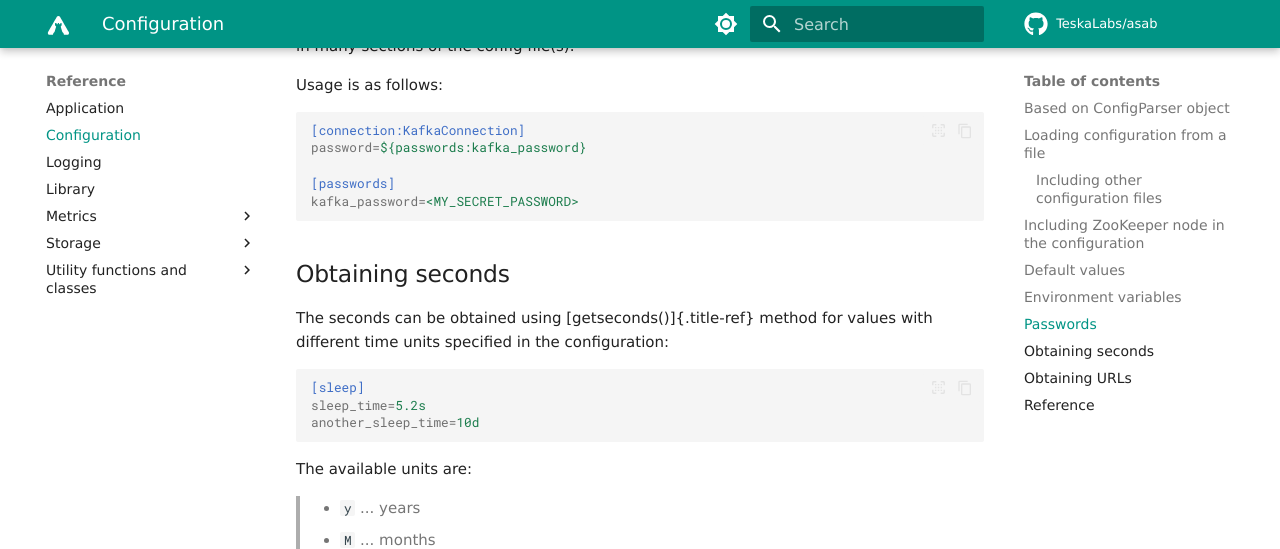
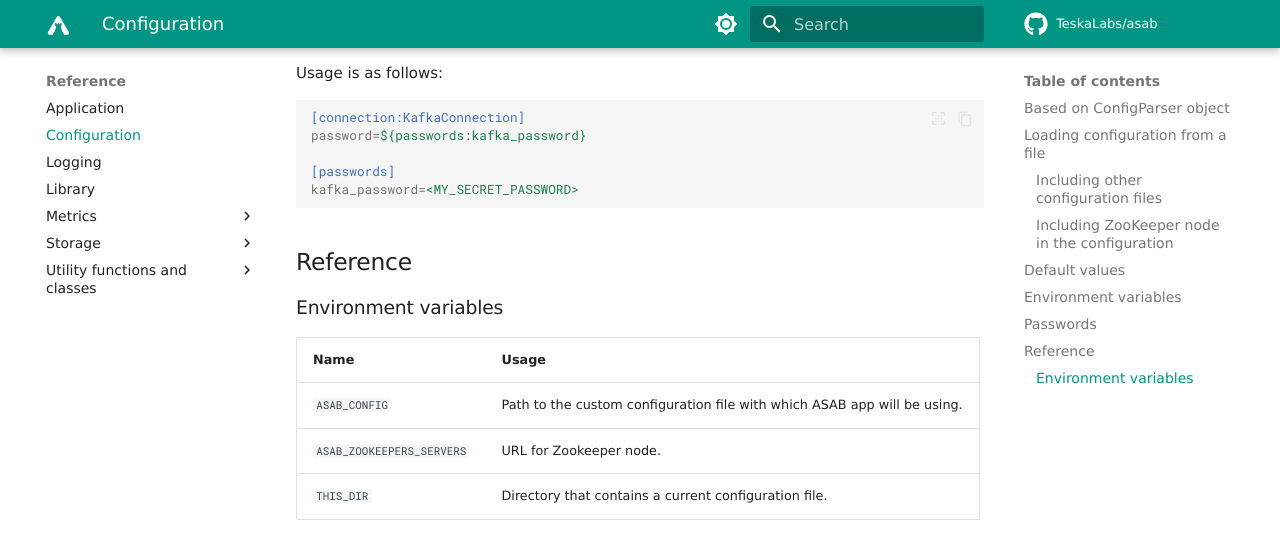
Before and after one commit to TeskaLabs/asab, an MkDocs documentation site: the page built from docs/reference/config/reference.md, in a window 1280 px wide and 1400 px high, scrolled down 4128 px. Shown: the top 549 px of the window. Built offline with MkDocs 1.6.1 and Material for MkDocs 9.7.7, drawn with Linux system fonts in a browser that asks for light colours; some web fonts are replaced; comment, search, counter and statistics services are not loaded; some of the changed text lies outside the part shown; grey boxes are pictures that could not be loaded.

Commit message:
Move function description to docstrings, modify headers

````diff
--- a/docs/reference/config/reference.md
+++ b/docs/reference/config/reference.md
@@ -140,7 +140,7 @@
     ./etc/site.d/*.conf
 ```
 
-## Including ZooKeeper node in the configuration
+### Including ZooKeeper node in the configuration
 
 The separator between includes is newline or space - it means that space MUST NOT be in the names of nodes in the ZooKeeper.
 
@@ -161,15 +161,11 @@
 ```
 
 
-
-
-
 ## Default values
 
 This is how you can extend configuration default values:
 
-``` python
-
+```python
 asab.Config.add_defaults(
     {
         'section_name': {
@@ -205,28 +201,26 @@
 '/home/user/.myapp/'
 ```
 
-There is a special environment variable `${THIS_DIR}` that
-is expanded to a directory that contains a current configuration file.
-It is useful in complex configurations that utilizes included
-configuration files etc.
+There is a special environment variable `${THIS_DIR}` that is
+expanded to a directory that contains a current configuration file.
+It is useful in complex configurations that utilizes included configuration files etc.
 
-``` {.ini}
+``` ini
 [section_name]
 my_file=${THIS_DIR}/my_file.txt
 ```
 
-Another environment variable [${HOSTNAME}]{.title-ref} contains the
-application hostname to be used f. e. in logging file path.
+Another environment variable `${HOSTNAME}` contains the
+application hostname to be used, e.g. in logging file path.
 
-``` {.ini}
+``` ini
 [section_name]
 my_file=${THIS_DIR}/${HOSTNAME}/my_file.txt
 ```
 
 ## Passwords
 
-
-[passwords] section in the configuration serves to securely store
+`[passwords]` section in the configuration serves to securely store
 passwords, which are then not shown publicly in the default API config
 endpoint's output.
 
@@ -235,7 +229,7 @@
 
 Usage is as follows:
 
-``` {.ini}
+``` ini
 [connection:KafkaConnection]
 password=${passwords:kafka_password}
 
@@ -243,74 +237,18 @@
 kafka_password=<MY_SECRET_PASSWORD>
 ```
 
-## Obtaining seconds
-
-The seconds can be obtained using [getseconds()]{.title-ref} method for
-values with different time units specified in the configuration:
-
-``` {.ini}
-[sleep]
-sleep_time=5.2s
-another_sleep_time=10d
-```
-
-The available units are:
-
-> -   `y` ... years
-> -   `M` ... months
-> -   `w` ... weeks
-> -   `d` ... days
-> -   `h` ... hours
-> -   `m` ... minutes
-> -   `s` ... seconds
-> -   `ms` .. miliseconds
-
-If no unit is specified, float of seconds is expected.
-
-The obtainment of the second value in the code can be achieved in two
-ways:
-
-``` {.python}
-self.SleepTime = asab.Config["sleep"].getseconds("sleep_time")
-self.AnotherSleepTime = asab.Config.getseconds("sleep", "another_sleep_time")
-```
-
-Obtaining URLs
---------------
-
-A URL can be obtained using a [geturl()]{.title-ref} method that takes
-the URL from the config and removes leading and trailing whitespaces and
-trailing backslashes.
-
-There is an optional parameter called [scheme]{.title-ref} that can have
-any URL scheme like http, https, mongodb etc. Setting it to None, scheme
-validation gets bypassed.
-
-Setting the scheme parameter to the same scheme as in the config, it
-will return the URL. If it's not the same it will raise an error.
-
-There are two ways of obtaining the URL:
-
-``` {.py}
-asab.Config["urls"].geturl("teskalabs", scheme="https")
-asab.Config.geturl("urls", "github", scheme=None)
-```
-
-Example:
-
-``` {.python}
->>> asab.Config["urls"].geturl("teskalabs", scheme="https")
-    'https://www.teskalabs.com'
-```
-
-For reference this would be the configuration file:
-
-``` {.ini}
-[urls]
-teskalabs=https://www.teskalabs.com/
-github=github.com
-```
-
 ## Reference
 
-::: asab.config
+### Environment variables
+
+| Name | Usage |
+| --- | --- |
+| `ASAB_CONFIG` | Path to the custom configuration file with which ASAB app will be using. |
+| `ASAB_ZOOKEEPERS_SERVERS`| URL for Zookeeper node. |
+| `THIS_DIR` | Directory that contains a current configuration file. |
+
+::: asab.config.ConfigParser
+
+::: asab.config.ConfigObjectDict
+
+::: asab.config.Configurable
````
